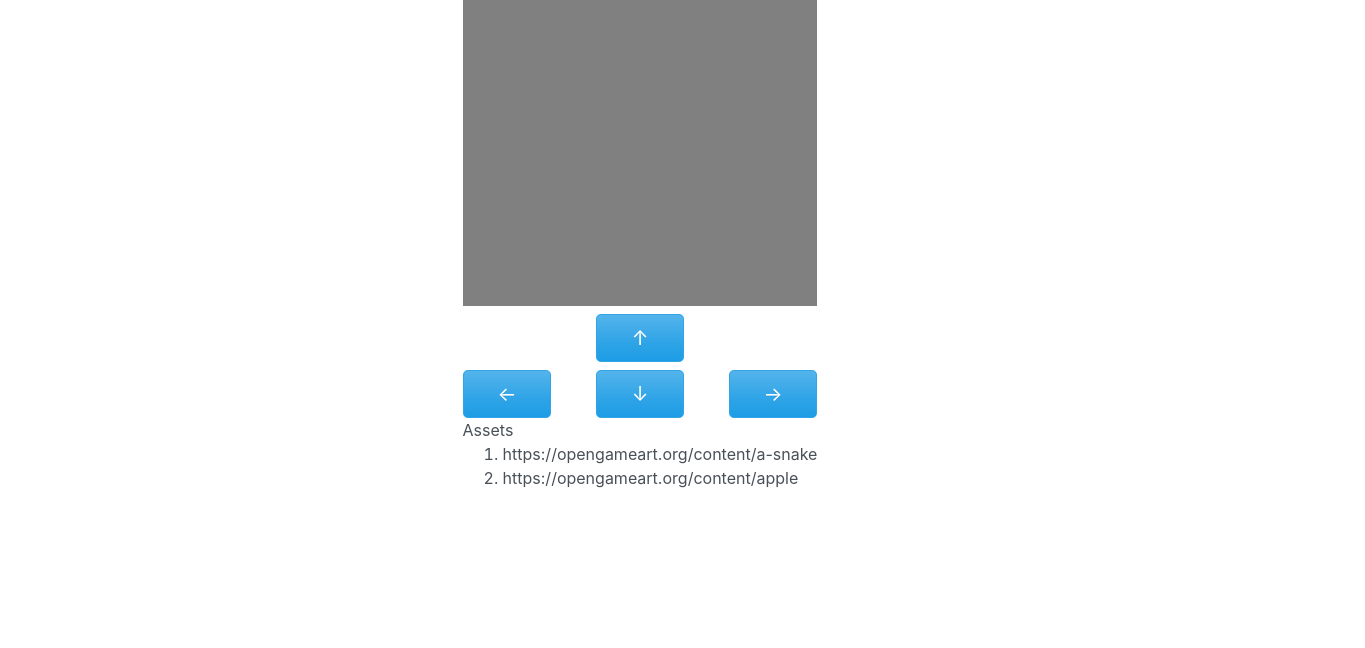
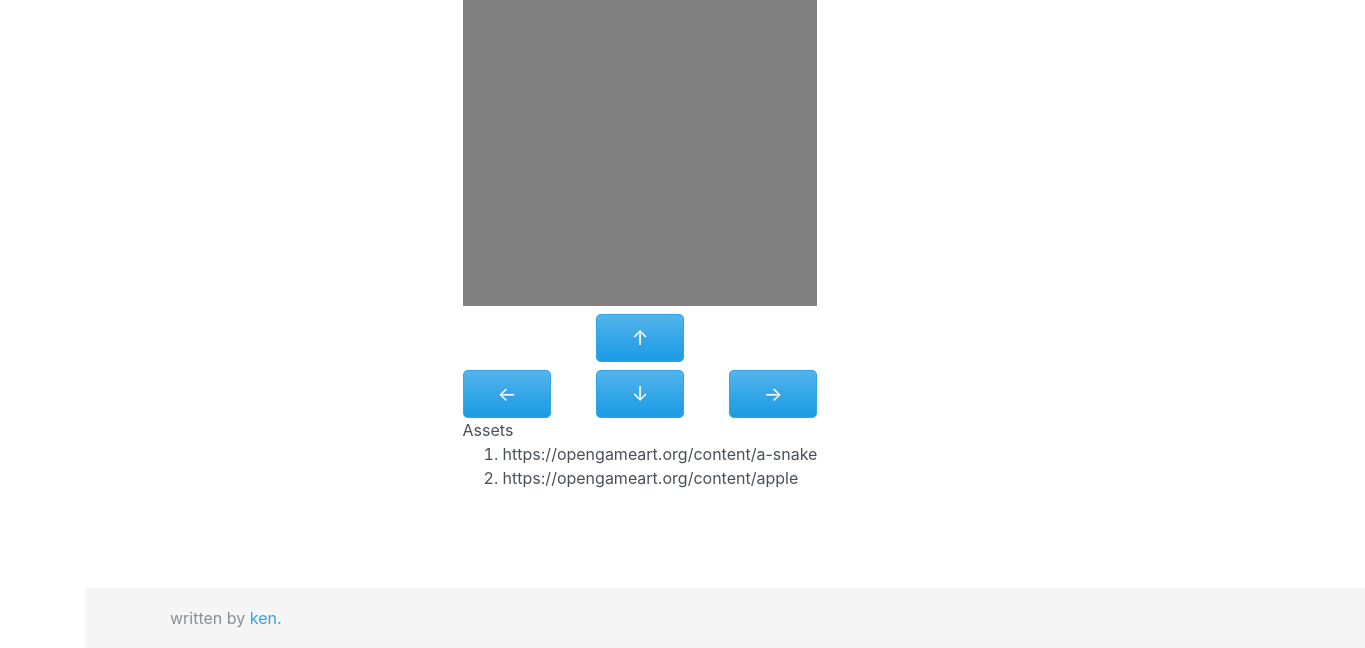
Before and after one commit to 49e94b8f256530dc0d41f740dfe8a4c1/snake, a website built with webpack: page src/html/index.html in a window 1280 px wide. Shown: the part 152-800 px from the top of the page, 1365 px wide, since content can reach past the window. Built offline with nearby package versions, Linux system fonts and the light colour scheme; files whose address does not match are found by name.

Commit message:
Add footer

```diff
--- a/src/html/index.html
+++ b/src/html/index.html
@@ -18,6 +18,14 @@
       }
       canvas {
         background: grey;
+      }
+      footer {
+        position: absolute;
+        bottom: 0;
+        width: 100%;
+        height: 60px;
+        line-height: 60px;
+        background-color: #f5f5f5;
       }
     </style>
   </head>
@@ -80,6 +88,15 @@
           </div>
         </div>
       </div>
+    <footer>
+      <div class="container">
+        <span class="text-muted"
+          >written by
+          <a href="https://github.com/49e94b8f256530dc0d41f740dfe8a4c1"
+            >ken.</a
+          ></span
+        >
     </div>
+    </footer>
   </body>
 </html>
```
